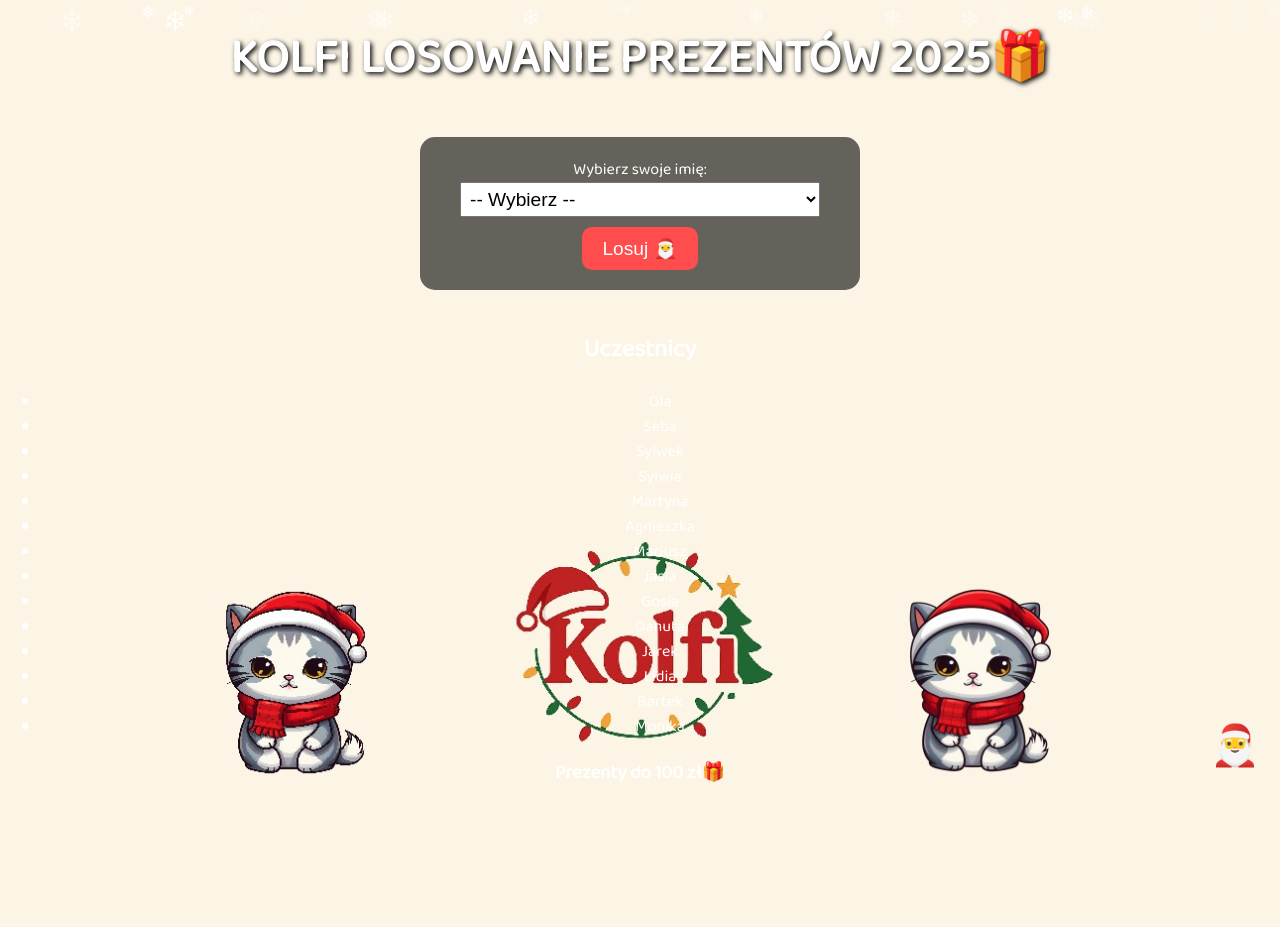
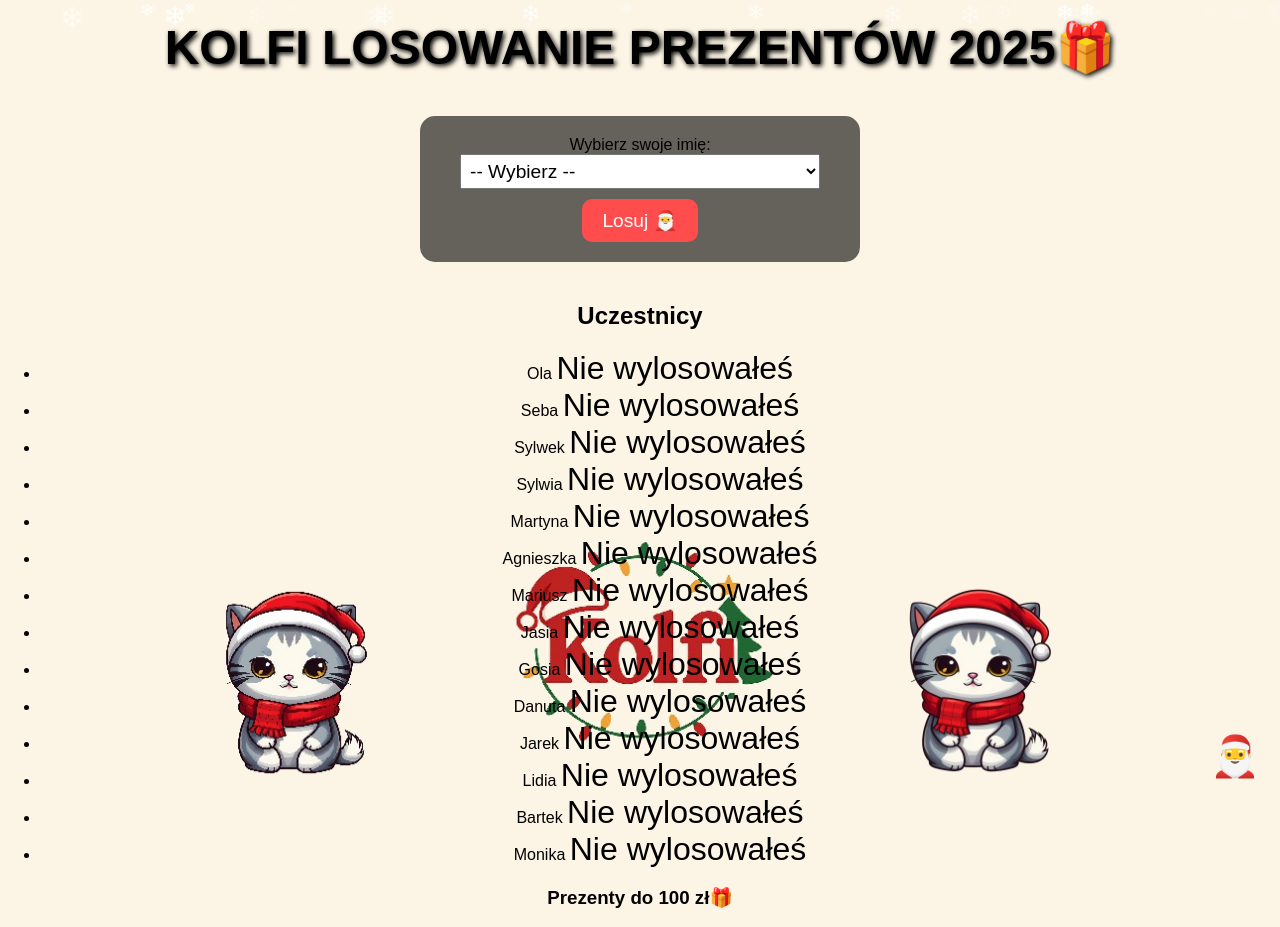
Before and after one commit to Wasett/-wi-ta-Kolfi, a Flask app: page / in a window 1280 px wide. Before the commit the page ends 782 px from the top, so only its background shows below. Run offline with Flask 3, Linux system fonts and the light colour scheme.

Commit message:
Update index.html

```diff
--- a/templates/index.html
+++ b/templates/index.html
@@ -5,6 +5,12 @@
     <meta name="viewport" content="width=device-width, initial-scale=1.0">
     <title>KOLFI LOSOWANIE PREZENTÓW 2025🎁</title>
     <link rel="stylesheet" href="{{ url_for('static', filename='style.css') }}">
+    <style>
+        body {
+            color: black; /* cała czcionka na czarno */
+            font-family: Arial, sans-serif;
+        }
+    </style>
 </head>
 <body>
     <h1>KOLFI LOSOWANIE PREZENTÓW 2025🎁</h1>
@@ -39,7 +45,17 @@
     <h2>Uczestnicy</h2>
     <ul>
         {% for p in participants %}
-            <li>{{ p.name }}{% if p.id in results %} - wylosował: {{ results[p.id] }}{% endif %}</li>
+            <li>
+                {{ p.name }}
+                {% if p.id in results %}
+                    <span style="color: black;">
+                        wylosowałeś
+                        <span style="font-size: 4em;">{{ results[p.id] }}</span>
+                    </span>
+                {% else %}
+                    <span style="color: black; font-size: 2em;">Nie wylosowałeś</span>
+                {% endif %}
+            </li>
         {% endfor %}
     </ul>
 
```
